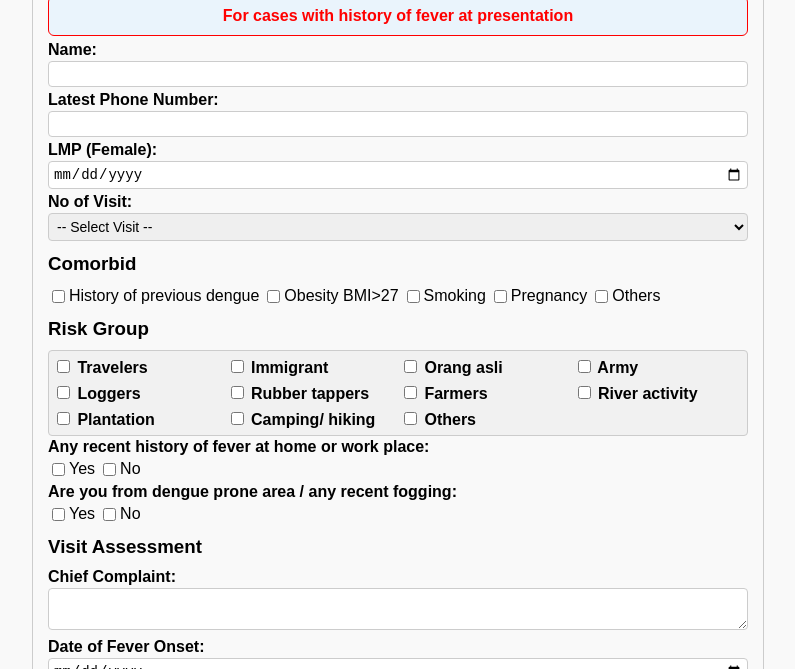
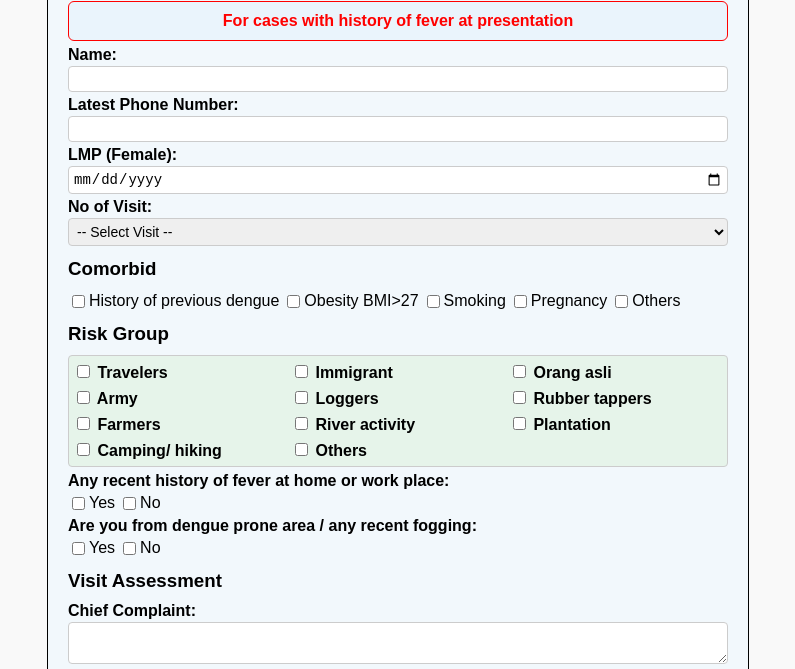
Before and after one commit to akeramos/fcspkdhl, a plain HTML site: page index.html in a window 1280 px wide. Shown: the part 120-789 px from the top of the page, without its empty margins (242-1037 px from the left). Drawn offline with Linux system fonts and the light colour scheme.

Commit message:
Update index.html

```diff
--- a/index.html
+++ b/index.html
@@ -9,10 +9,9 @@
       font-family: Arial, sans-serif;
       max-width: 700px;
       margin: 20px auto;
-      padding: 15px;
       background: #f9f9f9;
       border-radius: 8px;
-      border: 1px solid #ccc;
+      border: 1px solid black;
     }
 
     h1{
@@ -104,7 +103,8 @@
       padding: 4px;
       border: 1px solid #ccc;
       border-radius: 4px;
-      background-color: #f1f1f1;
+      background-color: #e6f4ea;
+      margin-bottom: 5px;
     }
 
     ul.compact-list {
@@ -162,9 +162,17 @@
       flex-direction: column;
       margin-bottom: 8px;
     }
+
+    .form-container {
+      border-radius: 8px;
+      background-color: #f2f8fc;
+      padding: 20px;
+}
   </style>
 </head>
 <body>
+<div class="form-container">
+
   <h1>Fever Clerking Sheet</h1>
   <div style="background-color: #eaf4fc ; color: red; font-weight: bold; padding: 10px; margin-bottom: 5px; border: 1px solid red; border-radius: 6px; text-align: center;">
   For cases with history of fever at presentation
@@ -348,6 +356,8 @@ day of illness, phase, warning signs, shock status
       <button type="button" onclick="clearForm()">Clear All</button>
   </div>
 
+</div>
+
  <script>
   function calculateDaysFever() {
     const onsetDate = document.getElementById("feverOnset").value;
```
